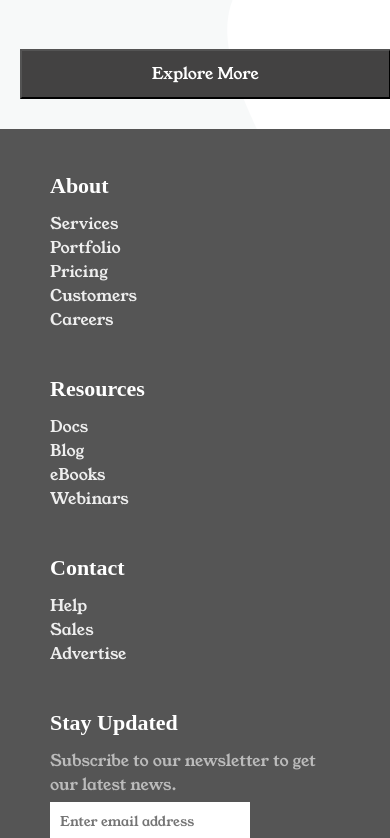
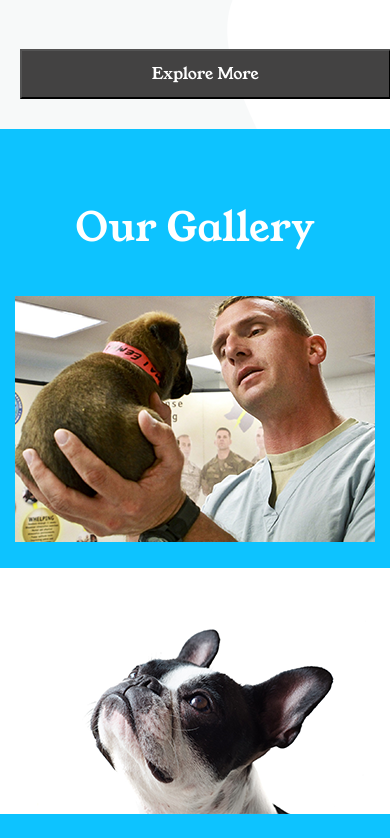
Before and after one commit to Aksh-007/verterniary-store, a React (Vite) app: page / in a window 390 px wide. Shown: the part 3040-3878 px from the top of the page. Built offline with nearby package versions, Linux system fonts and the light colour scheme.

Commit message:
Fix-gallery section fix

```diff
--- a/src/components/Home.jsx
+++ b/src/components/Home.jsx
@@ -114,7 +114,7 @@ const Home = () => {
       </div>
 
       {/* Gallery section started */}
-      {/* <div className="gallery-container">
+      <div className="gallery-container">
         <div className="gallery">
           <h1>Our Gallery</h1>
           <div className="gallery-section">
@@ -122,7 +122,7 @@ const Home = () => {
               <div>
                 <img src={gallery1} alt="image1" />
               </div>
-              <div>
+              <div className="imagetwo">
                 <img src={gallery2} alt="image2" />
               </div>
             </div>
@@ -139,7 +139,7 @@ const Home = () => {
             </div>
           </div>
         </div>
-      </div> */}
+      </div>
     </section>
 
     // <div style={{ marginTop: "100px" }}>
--- a/src/styles/Home.css
+++ b/src/styles/Home.css
@@ -344,22 +344,21 @@ span {
 
   .service {
     width: auto;
-    height: auto; /* Reset the height for smaller screens */
+    height: auto;
     margin: auto;
-    margin-top: 50px; /* Reduce the top margin */
-
+    margin-top: 50px;
     /* border: 2px solid black; */
     /* font-size: 2.3rem; */
   }
 
   .service-provided {
-    flex-direction: column; /* Stack elements in a column on smaller screens */
+    flex-direction: column;
     padding: 20px;
   }
 
   .service h1 {
-    font-size: 2.5rem; /* Reduce font size */
-    text-align: center; /* Center-align the text */
+    font-size: 2.5rem;
+    text-align: center;
     margin: 20px 0;
   }
 
@@ -368,7 +367,7 @@ span {
   }
 
   .our-service-card {
-    width: auto; /* Full width on smaller screens */
+    width: auto;
     text-align: center;
     /* margin-bottom: 30px; */
     height: auto;
@@ -376,8 +375,8 @@ span {
   }
 
   .our-service-card h2 {
-    margin-bottom: 10px; /* Reduce the margin */
-  }
+    margin-bottom: 10px;
+    }
 
   .service-explore {
     margin: 20px 20px;
@@ -386,6 +385,50 @@ span {
   }
 
   .stethoscope {
-    display: none; /* Hide the stethoscope image on smaller screens */
+    display: none;
+  }
+
+  /* Gallery section css */
+  .gallery-container {
+    background-color: #0dc3ff;
+    padding: 50px 0;
+  }
+
+  .gallery {
+    width: 90%;
+    margin: auto;
+    min-height: auto;
+  }
+
+  .gallery h1 {
+    font-size: 2.5rem;
+    color: #ffffff;
+    font-weight: 200;
+    text-align: center;
+    margin: 20px 0;
+  }
+
+  .gallery-section {
+    display: flex;
+    flex-direction: column;
+    gap: 20px;
+    padding: 20px 0;
+    align-items: center;
+  }
+
+  .upper-section,
+  .lower-section {
+    display: flex;
+    flex-direction: column;
+    gap: 20px;
+  }
+
+  .upper-section div,
+  .lower-section div {
+    text-align: center;
+  }
+
+  .imagetwo{
+    display: none;
   }
 }
```
